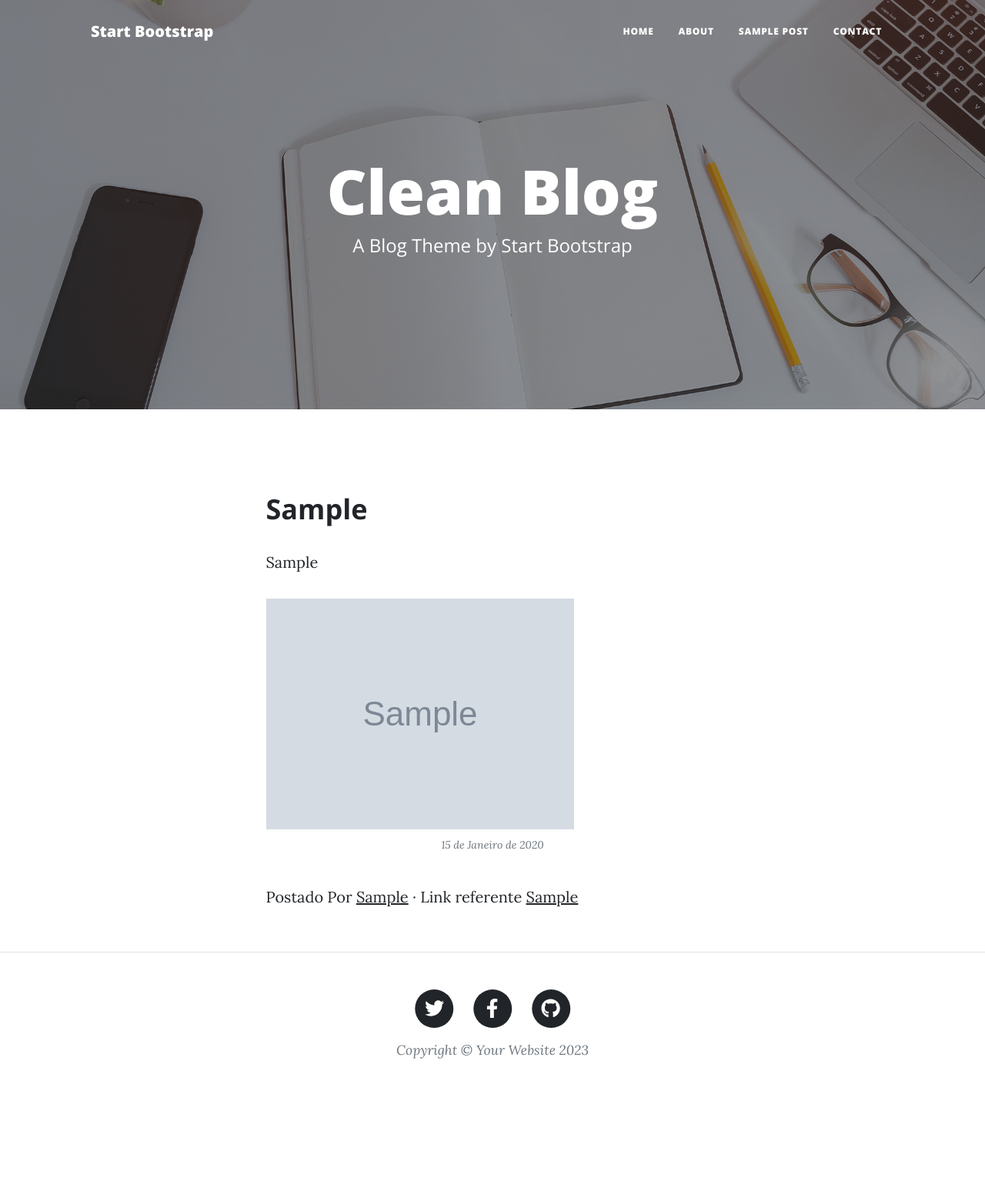
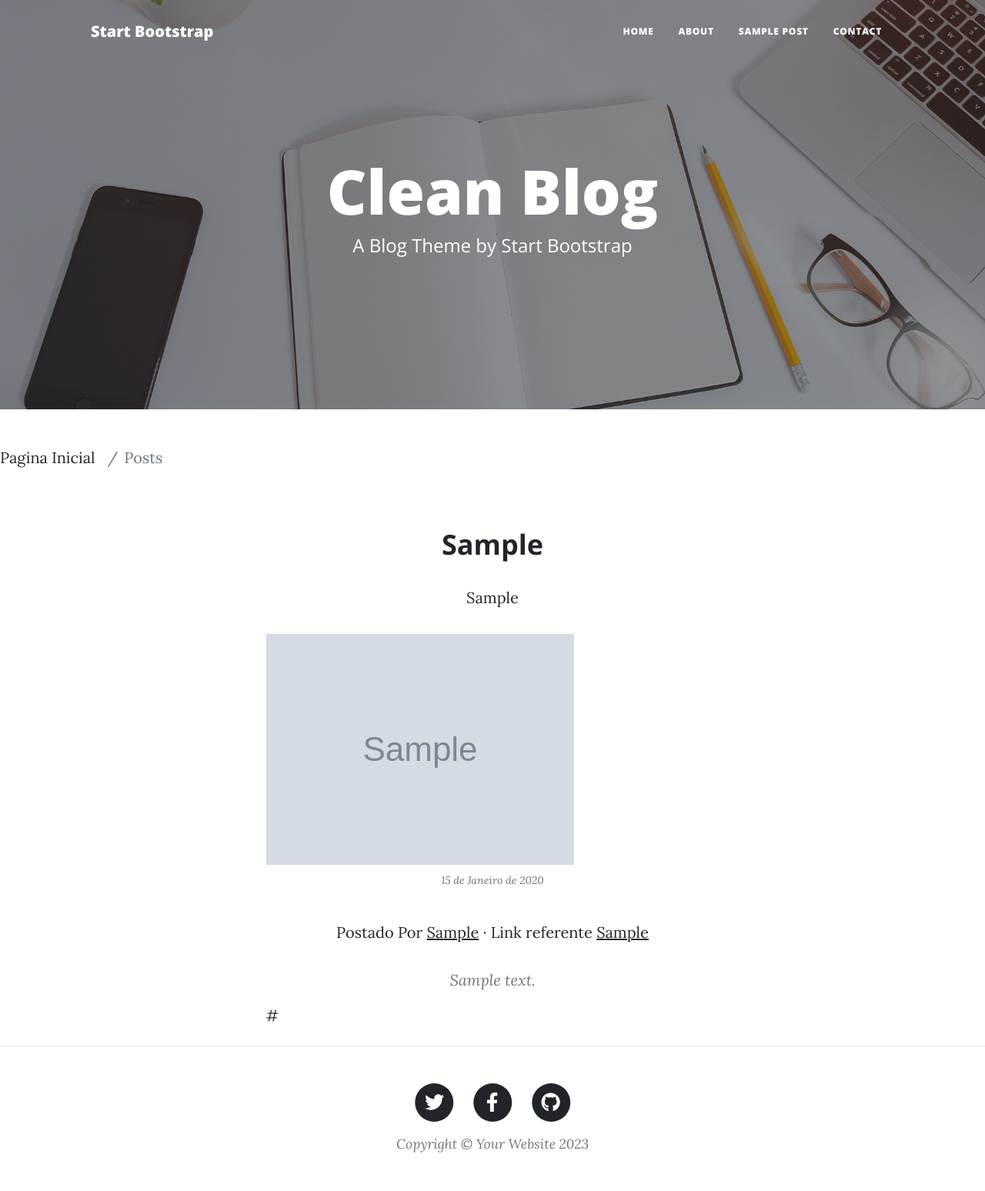
Before and after one commit to santosgv/My-Blog, a Django app: page /post/1 in a window 1280 px wide. Shown: the whole page at 77% size. Before the commit the page ends 1376 px from the top, so only its background shows below. Run offline with Django 4.2, Linux system fonts and the light colour scheme; tables that the repository leaves empty hold one stand-in row (values such as "Sample post"); grey boxes marked "Sample" are stand-in pictures; some libraries are stand-ins or nearby versions.

Commit message:
pagination ++

```diff
--- a/Core/admin.py
+++ b/Core/admin.py
@@ -1,6 +1,5 @@
 from django.contrib import admin
 from .models import Post,ImagemTT
 
-
 admin.site.register(Post)
 admin.site.register(ImagemTT)
--- a/Core/models.py
+++ b/Core/models.py
@@ -1,6 +1,7 @@
 from django.db import models
 from django.db.models.fields import CharField
 from django.utils.safestring import mark_safe
+
 
 class ImagemTT(models.Model):
     imagens = models.ImageField(upload_to='twitter_img')
@@ -13,9 +14,15 @@
         return self.imagens.url
 
 class Post(models.Model):
-    headline = models.CharField(max_length=200)
-    previa = models.CharField(max_length=200,null=True, blank=True)
+    headline = models.TextField(max_length=200)
+    previa = models.TextField(max_length=200,null=True, blank=True)
     imagens =models.ManyToManyField (ImagemTT,null=True, blank=True)
     data = models.DateField(null=True, blank=True)
     referencia = models.CharField(max_length=200,null=True, blank=True)
     por = models.CharField(max_length=50,null=True, blank=True)
+
+    texto = models.TextField(max_length=500,null=True, blank=True)
+    link  = models.CharField(max_length=200,null=True, blank=True)
+
+    def __str__(self):
+        return self.headline
--- a/Core/templates/post.html
+++ b/Core/templates/post.html
@@ -8,29 +8,35 @@
 
     {% block 'body' %}
 
+    <nav aria-label="breadcrumb">
+        <ol class="breadcrumb">
+          <li class="breadcrumb-item"><a href="{% url 'Core:index' %}">Pagina Inicial</a></li>
+          <li class="breadcrumb-item active" aria-current="page">Posts</li>
+        </ol>
+      </nav>
+
         <article class="mb-4">
             <div class="container px-4 px-lg-5">
                 <div class="row gx-4 gx-lg-5 justify-content-center">
                     <div class="col-md-10 col-lg-8 col-xl-7">
-                        <h2 class="section-heading">{{post.headline}}</h2>
-                        <p>{{post.previa}}</p>
-                        <blockquote class="blockquote"></blockquote>
-                        <p></p>
+                        <h2 class="section-heading text-center">{{post.headline}}</h2>
+                        <p class="text-center">{{post.previa}}</p>
                         {% for img in post.imagens.all %}
                         <a href="{{img}}"><img class="img-fluid" src="{{img}}" alt="{{img}}" /></a>
                         {% endfor %}
                         <span class="caption text-muted">{{post.data}}</span>
-                        <p>
+                        <p class="text-center">
                             Postado Por
                             <a href="#">{{post.por}}</a>
                             &middot; Link referente
                             <a href="{{post.referencia}}" target="_blank">{{post.referencia}}</a>
                         </p>
+                        <blockquote class="blockquote text-center">{{post.texto}}</blockquote>
+                        <a class="text-center" href="{{post.link}}" target="_blank">{{post.link}}</a>
                     </div>
                 </div>
             </div>
         </article>
-
 
         <!-- Bootstrap core JS-->
         <script src="https://cdn.jsdelivr.net/npm/bootstrap@5.2.3/dist/js/bootstrap.bundle.min.js"></script>
--- a/Core/urls.py
+++ b/Core/urls.py
@@ -3,6 +3,7 @@
 from django.conf import settings
 from django.conf.urls.static import static
 from . import views
+
 
 app_name ='Core'
 
--- a/Core/views.py
+++ b/Core/views.py
@@ -1,17 +1,24 @@
-from django.shortcuts import render
+from django.shortcuts import render,redirect, get_object_or_404
+from rest_framework.decorators import api_view
+from rest_framework.response import Response
 from django.conf import settings
 from django.views.decorators.cache import cache_page
 from django.http import HttpResponse
 import os
 from .models import Post
+from django.core.paginator import Paginator
 
 def index(request):
-    posts = Post.objects.all()
+    posts_lista = Post.objects.all().order_by('-data')
+    pagina = Paginator(posts_lista, 10)
+    page_number = request.GET.get('page')
+    posts = pagina.get_page(page_number)
     return render(request,'index.html',{'posts':posts})
 
 def postid(request,id):
     post = Post.objects.get(id=id)
-    return render(request,'post.html',{'post':post})
+    return render(request,'post.html',{'post':post,
+                                        })
 
 def about(request):
      return render(request,'about.html')
--- a/templates/base.html
+++ b/templates/base.html
@@ -14,6 +14,7 @@
         <!-- Google fonts-->
         <link href="https://fonts.googleapis.com/css?family=Lora:400,700,400italic,700italic" rel="stylesheet" type="text/css" />
         <link href="https://fonts.googleapis.com/css?family=Open+Sans:300italic,400italic,600italic,700italic,800italic,400,300,600,700,800" rel="stylesheet" type="text/css" />
+        <link rel="stylesheet" href="https://cdn.jsdelivr.net/npm/bootstrap@4.0.0/dist/css/bootstrap.min.css" integrity="sha384-Gn5384xqQ1aoWXA+058RXPxPg6fy4IWvTNh0E263XmFcJlSAwiGgFAW/dAiS6JXm" crossorigin="anonymous">
         <!-- Core theme CSS (includes Bootstrap)-->
         <link href="{% static 'css/styles.css' %}" rel="stylesheet" />
         {% block 'head' %}
```
Also changed, not shown: Core/templates/index.html (+16 -1 lines), requirements.txt (added, +9 -0 lines).
